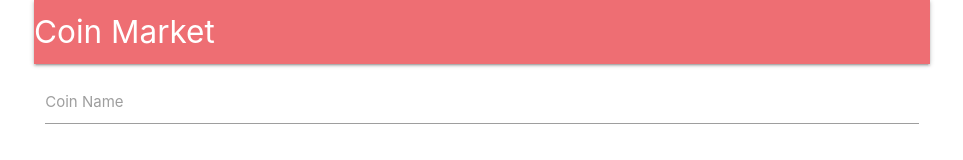
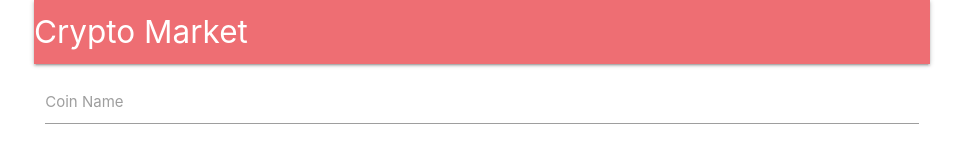
Before and after one commit to mersanuzun/crypto-market, a React app in the folder client/: page / in a window 1280 px wide. Shown: the whole page, without its empty margins (158-1121 px from the left). Built offline with nearby package versions, Linux system fonts and the light colour scheme.

Commit message:
fixed some typos

```diff
--- a/client/public/index.html
+++ b/client/public/index.html
@@ -19,7 +19,7 @@
       work correctly both with client-side routing and a non-root public URL.
       Learn how to configure a non-root public URL by running `npm run build`.
     -->
-    <title>React App</title>
+    <title>Crypto Market</title>
   </head>
   <body>
     <noscript>
--- a/client/src/components/Navbar.js
+++ b/client/src/components/Navbar.js
@@ -6,7 +6,7 @@ class SearchBox extends React.Component {
         return (
             <nav>
                 <div className="nav-wrapper">
-                    <a href="" className="brand-logo">{"Coin Market"}</a>
+                    <a href="" className="brand-logo">{"Crypto Market"}</a>
                 </div>
             </nav>
         )
```
